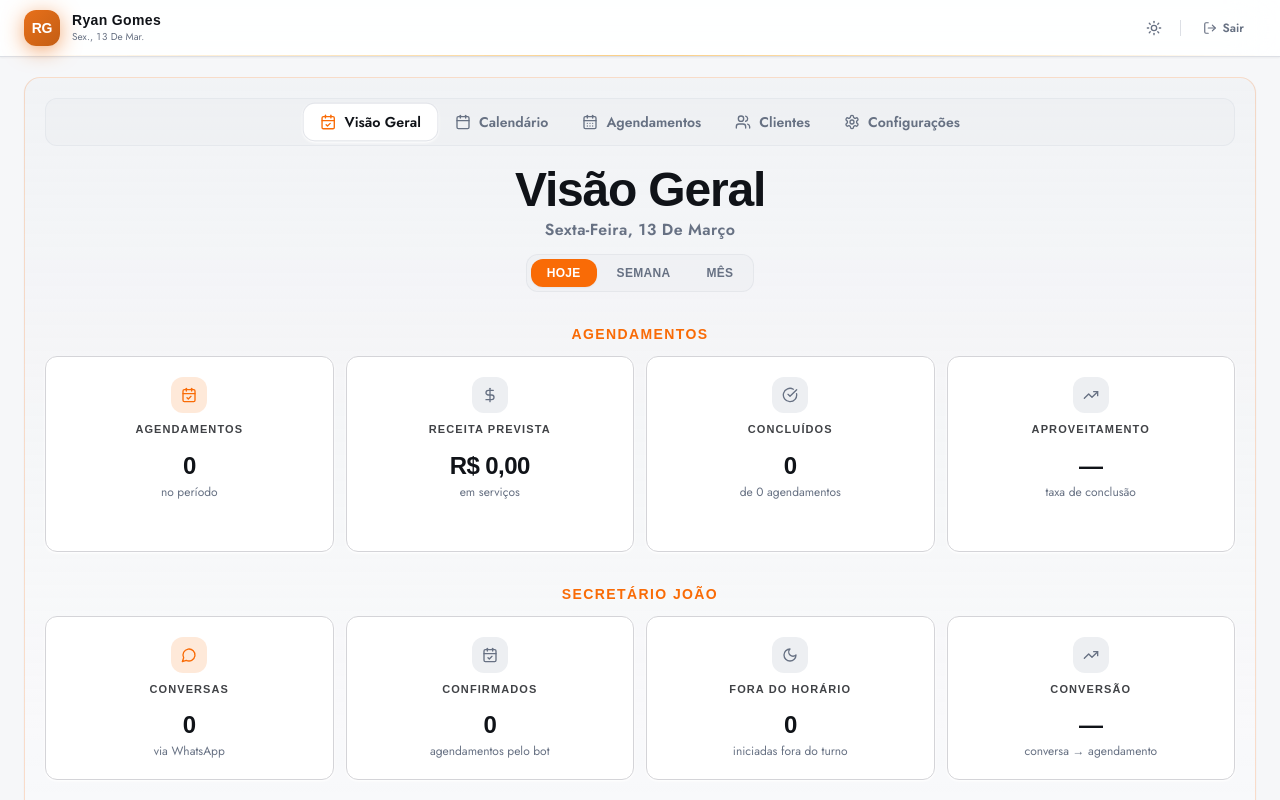
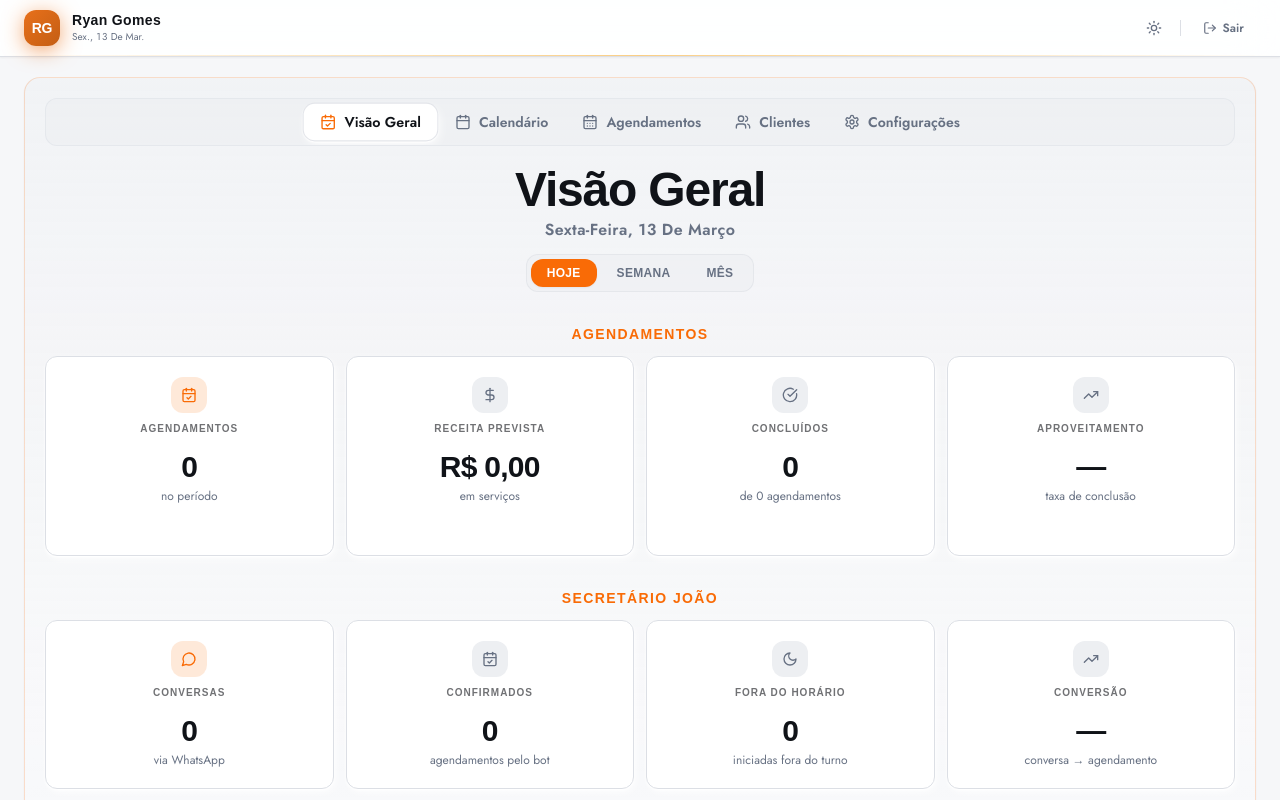
Before and after one commit to luccapa-pav/Ryan_barbearia, a Next.js app in the folder ryan-barbearia-dashboard/: page /visao-geral in a window 1280 px wide. Shown: the top 800 px of the page. Built offline with nearby package versions, Linux system fonts and the light colour scheme; no server answers; the database is empty; a web font is replaced by a local one.

Commit message:
style: tipografia ritmo vertical, sombra direcional, dark mode borders padronizados, status col largura fixa

```diff
--- a/ryan-barbearia-dashboard/src/app/(dashboard)/agendamentos/agendamentos-client.tsx
+++ b/ryan-barbearia-dashboard/src/app/(dashboard)/agendamentos/agendamentos-client.tsx
@@ -166,7 +166,7 @@ export function AgendamentosPageClient({ agendamentos, servicos, autoOpenSheet =
                 'group relative bg-card rounded-xl border transition-all duration-200 ease-out hover:scale-[1.04] hover:-translate-y-1 p-5 flex flex-col items-center text-center gap-3 overflow-hidden cursor-pointer',
                 isActive
                   ? cn('scale-[1.02]', card.activeBorder)
-                  : cn('border-zinc-300 dark:border-zinc-600 shadow-card hover:shadow-elevated', card.hoverBorder)
+                  : cn('border-border shadow-card hover:shadow-elevated', card.hoverBorder)
               )}
             >
               <div className="absolute inset-x-0 top-0 h-0.5 bg-gradient-to-r from-transparent via-primary to-transparent opacity-0 group-hover:opacity-100 transition-opacity duration-200" />
--- a/ryan-barbearia-dashboard/src/app/(dashboard)/agendamentos/loading.tsx
+++ b/ryan-barbearia-dashboard/src/app/(dashboard)/agendamentos/loading.tsx
@@ -22,7 +22,7 @@ export default function AgendamentosLoading() {
       </div>
 
       {/* Tabela */}
-      <div className="bg-card rounded-xl border border-zinc-300 dark:border-zinc-600 shadow-card overflow-hidden">
+      <div className="bg-card rounded-xl border border-border shadow-card overflow-hidden">
         {/* Header */}
         <div className="flex gap-4 px-4 py-3 border-b border-border bg-muted/40">
           {[120, 160, 120, 80, 90, 70].map((w, i) => (
--- a/ryan-barbearia-dashboard/src/app/(dashboard)/visao-geral/loading.tsx
+++ b/ryan-barbearia-dashboard/src/app/(dashboard)/visao-geral/loading.tsx
@@ -6,7 +6,7 @@ function Skeleton({ className }: { className?: string }) {
 
 function CardSkeleton() {
   return (
-    <div className="bg-card rounded-xl border border-zinc-300 dark:border-zinc-600 shadow-card p-5 flex flex-col items-center gap-4">
+    <div className="bg-card rounded-xl border border-border shadow-card p-5 flex flex-col items-center gap-4">
       <Skeleton className="w-9 h-9 rounded-xl" />
       <Skeleton className="w-20 h-3" />
       <Skeleton className="w-14 h-7" />
@@ -43,7 +43,7 @@ export default function VisaoGeralLoading() {
 
       {/* Charts skeleton */}
       <div className="grid grid-cols-1 lg:grid-cols-2 gap-3">
-        <div className="bg-card rounded-xl border border-zinc-300 dark:border-zinc-600 shadow-card p-5 space-y-4">
+        <div className="bg-card rounded-xl border border-border shadow-card p-5 space-y-4">
           <Skeleton className="w-40 h-4 mx-auto" />
           <div className="space-y-3 pt-1">
             {Array.from({ length: 4 }).map((_, i) => (
@@ -55,7 +55,7 @@ export default function VisaoGeralLoading() {
             ))}
           </div>
         </div>
-        <div className="bg-card rounded-xl border border-zinc-300 dark:border-zinc-600 shadow-card p-5 space-y-4">
+        <div className="bg-card rounded-xl border border-border shadow-card p-5 space-y-4">
           <Skeleton className="w-44 h-4 mx-auto" />
           <div className="space-y-3 pt-1">
             {Array.from({ length: 3 }).map((_, i) => (
--- a/ryan-barbearia-dashboard/src/components/agendamentos/agendamentos-table.tsx
+++ b/ryan-barbearia-dashboard/src/components/agendamentos/agendamentos-table.tsx
@@ -47,7 +47,7 @@ export function AgendamentosTable({ agendamentos, hasFilters, page, totalPages,
   }
 
   return (
-    <div className="bg-card rounded-xl border border-zinc-300 dark:border-zinc-600 shadow-card overflow-hidden">
+    <div className="bg-card rounded-xl border border-border shadow-card overflow-hidden">
       {agendamentos.length === 0 ? (
         <div className="flex flex-col items-center justify-center py-16 gap-3 text-center">
           <div className="w-12 h-12 rounded-full bg-muted flex items-center justify-center">
@@ -85,8 +85,8 @@ export function AgendamentosTable({ agendamentos, hasFilters, page, totalPages,
                   </td>
                   <td className="px-4 py-3.5 text-sm text-foreground">{a.servicos?.nome}</td>
                   <td className="px-4 py-3.5 text-sm font-bold text-foreground tabular-nums">{formatarMoeda(a.servicos?.preco ?? 0)}</td>
-                  <td className="px-4 py-3.5">
-                    <span className={cn('inline-flex items-center px-2 py-0.5 rounded-full text-[11px] font-semibold border', STATUS_COLORS[a.status])}>
+                  <td className="px-4 py-3.5 w-28">
+                    <span className={cn('inline-flex items-center px-2 py-0.5 rounded-full text-[11px] font-semibold border whitespace-nowrap', STATUS_COLORS[a.status])}>
                       {STATUS_LABELS[a.status]}
                     </span>
                   </td>
--- a/ryan-barbearia-dashboard/src/components/visao-geral/grafico-pico.tsx
+++ b/ryan-barbearia-dashboard/src/components/visao-geral/grafico-pico.tsx
@@ -37,7 +37,7 @@ export function GraficoStatus({ leads }: GraficoStatusProps) {
   const maxServico = topServicos[0]?.[1] ?? 1
 
   const panelClass =
-    'group bg-card rounded-xl border border-zinc-300 dark:border-zinc-600 hover:border-primary shadow-card hover:shadow-elevated transition-all duration-200 hover:scale-[1.015] hover:-translate-y-0.5 p-5 space-y-4 overflow-hidden relative cursor-default'
+    'group bg-card rounded-xl border border-border hover:border-primary shadow-card hover:shadow-elevated transition-all duration-200 hover:scale-[1.015] hover:-translate-y-0.5 p-5 space-y-4 overflow-hidden relative cursor-default'
 
   return (
     <div className="grid grid-cols-1 lg:grid-cols-2 gap-3">
--- a/ryan-barbearia-dashboard/src/components/visao-geral/metricas-agendamentos.tsx
+++ b/ryan-barbearia-dashboard/src/components/visao-geral/metricas-agendamentos.tsx
@@ -43,7 +43,7 @@ export function MetricasAgendamentos({ total, receita, concluidos }: MetricasAge
               key={card.label}
               onClick={() => card.href && router.push(card.href)}
               title={tooltip}
-              className={`group relative bg-card rounded-xl border border-zinc-300 dark:border-zinc-600 hover:border-primary shadow-card hover:shadow-elevated transition-all duration-200 ease-out hover:scale-[1.04] hover:-translate-y-1 p-5 flex flex-col items-center text-center gap-4 overflow-hidden ${clickable ? 'cursor-pointer' : 'cursor-default'}`}
+              className={`group relative bg-card rounded-xl border border-border hover:border-primary shadow-card hover:shadow-elevated transition-all duration-200 ease-out hover:scale-[1.04] hover:-translate-y-1 p-5 flex flex-col items-center text-center gap-4 overflow-hidden ${clickable ? 'cursor-pointer' : 'cursor-default'}`}
             >
               <div className="absolute inset-x-0 top-0 h-0.5 bg-gradient-to-r from-transparent via-primary to-transparent opacity-0 group-hover:opacity-100 transition-opacity duration-200" />
 
@@ -51,13 +51,13 @@ export function MetricasAgendamentos({ total, receita, concluidos }: MetricasAge
                 <div className={`w-9 h-9 rounded-xl flex items-center justify-center transition-all duration-200 ${card.primary ? 'bg-primary/15 group-hover:bg-primary/30' : 'bg-muted group-hover:bg-primary/15'}`}>
                   <Icon className={`w-4 h-4 transition-colors duration-200 ${card.primary ? 'text-primary' : 'text-muted-foreground group-hover:text-primary'}`} />
                 </div>
-                <p className="text-[11px] font-extrabold text-foreground/80 uppercase tracking-widest font-gotham">
+                <p className="text-[10px] font-extrabold text-foreground/60 uppercase tracking-widest font-gotham">
                   {card.label}
                 </p>
               </div>
 
               <div className="flex flex-col items-center gap-0.5">
-                <p className="text-2xl font-gotham font-black text-foreground tabular-nums leading-none tracking-tight">
+                <p className="text-3xl font-gotham font-black text-foreground tabular-nums leading-none tracking-tight">
                   {card.value}
                 </p>
                 <p className="text-xs text-muted-foreground mt-1">{card.sub}</p>
--- a/ryan-barbearia-dashboard/src/components/visao-geral/metricas-whatsapp.tsx
+++ b/ryan-barbearia-dashboard/src/components/visao-geral/metricas-whatsapp.tsx
@@ -46,7 +46,7 @@ export function MetricasWhatsapp({ leads }: MetricasWhatsappProps) {
             <div
               key={card.label}
               title={tooltip}
-              className="group relative bg-card rounded-xl border border-zinc-300 dark:border-zinc-600 hover:border-primary shadow-card hover:shadow-elevated transition-all duration-200 ease-out hover:scale-[1.04] hover:-translate-y-1 p-5 flex flex-col items-center text-center gap-4 overflow-hidden cursor-default"
+              className="group relative bg-card rounded-xl border border-border hover:border-primary shadow-card hover:shadow-elevated transition-all duration-200 ease-out hover:scale-[1.04] hover:-translate-y-1 p-5 flex flex-col items-center text-center gap-4 overflow-hidden cursor-default"
             >
               <div className="absolute inset-x-0 top-0 h-0.5 bg-gradient-to-r from-transparent via-primary to-transparent opacity-0 group-hover:opacity-100 transition-opacity duration-200" />
 
@@ -54,13 +54,13 @@ export function MetricasWhatsapp({ leads }: MetricasWhatsappProps) {
                 <div className={`w-9 h-9 rounded-xl flex items-center justify-center transition-all duration-200 ${card.primary ? 'bg-primary/15 group-hover:bg-primary/30' : 'bg-muted group-hover:bg-primary/15'}`}>
                   <Icon className={`w-4 h-4 transition-colors duration-200 ${card.primary ? 'text-primary' : 'text-muted-foreground group-hover:text-primary'}`} />
                 </div>
-                <p className="text-[11px] font-extrabold text-foreground/80 uppercase tracking-widest font-gotham">
+                <p className="text-[10px] font-extrabold text-foreground/60 uppercase tracking-widest font-gotham">
                   {card.label}
                 </p>
               </div>
 
               <div className="flex flex-col items-center gap-0.5">
-                <p className="text-2xl font-gotham font-black text-foreground tabular-nums leading-none tracking-tight">
+                <p className="text-3xl font-gotham font-black text-foreground tabular-nums leading-none tracking-tight">
                   {card.value}
                 </p>
                 <p className="text-xs text-muted-foreground mt-1">{card.sub}</p>
--- a/ryan-barbearia-dashboard/tailwind.config.ts
+++ b/ryan-barbearia-dashboard/tailwind.config.ts
@@ -58,7 +58,7 @@ const config: Config = {
       boxShadow: {
         elevated: '0 4px 24px -4px rgba(0,0,0,0.10)',
         brand: '0 4px 24px -4px rgba(232,112,26,0.35)',
-        card: '0 1px 3px 0 rgba(0,0,0,0.06), 0 1px 2px -1px rgba(0,0,0,0.04)',
+        card: '2px 4px 10px -2px rgba(0,0,0,0.09), 0 1px 2px 0 rgba(0,0,0,0.04)',
       },
       backgroundImage: {
         'brand-gradient': 'linear-gradient(135deg, #E8701A 0%, #C45E14 100%)',
```
Also changed, not shown: 1 other file (tests, documents, lock files or other folders).
